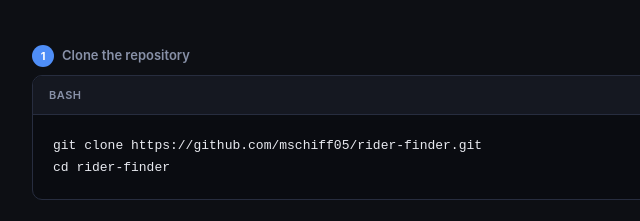
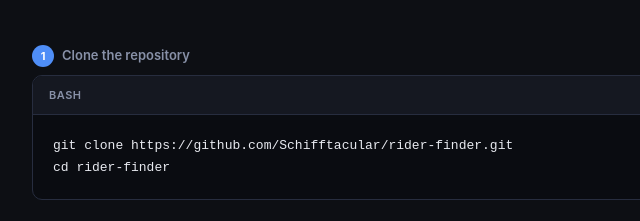
Before and after one commit to Schifftacular/rider-finder, a plain HTML site: page landing/index.html in a window 1280 px wide. Shown: the part 1881-2102 px from the top of the page, 182-822 px from the left. Drawn offline with Linux system fonts and the light colour scheme.

Commit message:
Fix GitHub URLs: mschiff05 → Schifftacular

```diff
--- a/landing/index.html
+++ b/landing/index.html
@@ -363,7 +363,7 @@
       <a href="#how-it-works">How it works</a>
       <a href="#install">Install</a>
       <a href="#usage">Usage</a>
-      <a href="https://github.com/mschiff05/rider-finder" target="_blank">GitHub →</a>
+      <a href="https://github.com/Schifftacular/rider-finder" target="_blank">GitHub →</a>
     </div>
   </div>
 </nav>
@@ -375,7 +375,7 @@
   <p>Rider Finder scans raw footage, detects horses with YOLOv8, and cuts individual jump clips — so you can stop scrubbing and start editing.</p>
   <div class="hero-cta">
     <a href="#install" class="btn btn-primary">Get Started</a>
-    <a href="https://github.com/mschiff05/rider-finder" class="btn btn-ghost" target="_blank">View on GitHub</a>
+    <a href="https://github.com/Schifftacular/rider-finder" class="btn btn-ghost" target="_blank">View on GitHub</a>
   </div>
 </header>
 
@@ -447,7 +447,7 @@
       <div class="label"><span class="step-badge">1</span> Clone the repository</div>
       <div class="code-wrap">
         <div class="code-header"><span class="code-lang">bash</span><button class="copy-btn" onclick="copyCode(this)">Copy</button></div>
-        <pre><span class="cmd">git clone https://github.com/mschiff05/rider-finder.git</span>
+        <pre><span class="cmd">git clone https://github.com/Schifftacular/rider-finder.git</span>
 <span class="cmd">cd rider-finder</span></pre>
       </div>
     </div>
@@ -605,7 +605,7 @@
 
 <!-- FOOTER -->
 <footer>
-  <p>Built for <a href="#">RNS Videomedia</a> &nbsp;·&nbsp; <a href="https://github.com/mschiff05/rider-finder" target="_blank">GitHub</a></p>
+  <p>Built for <a href="#">RNS Videomedia</a> &nbsp;·&nbsp; <a href="https://github.com/Schifftacular/rider-finder" target="_blank">GitHub</a></p>
 </footer>
 
 <script>
```
Also changed, not shown: 1 other file.
